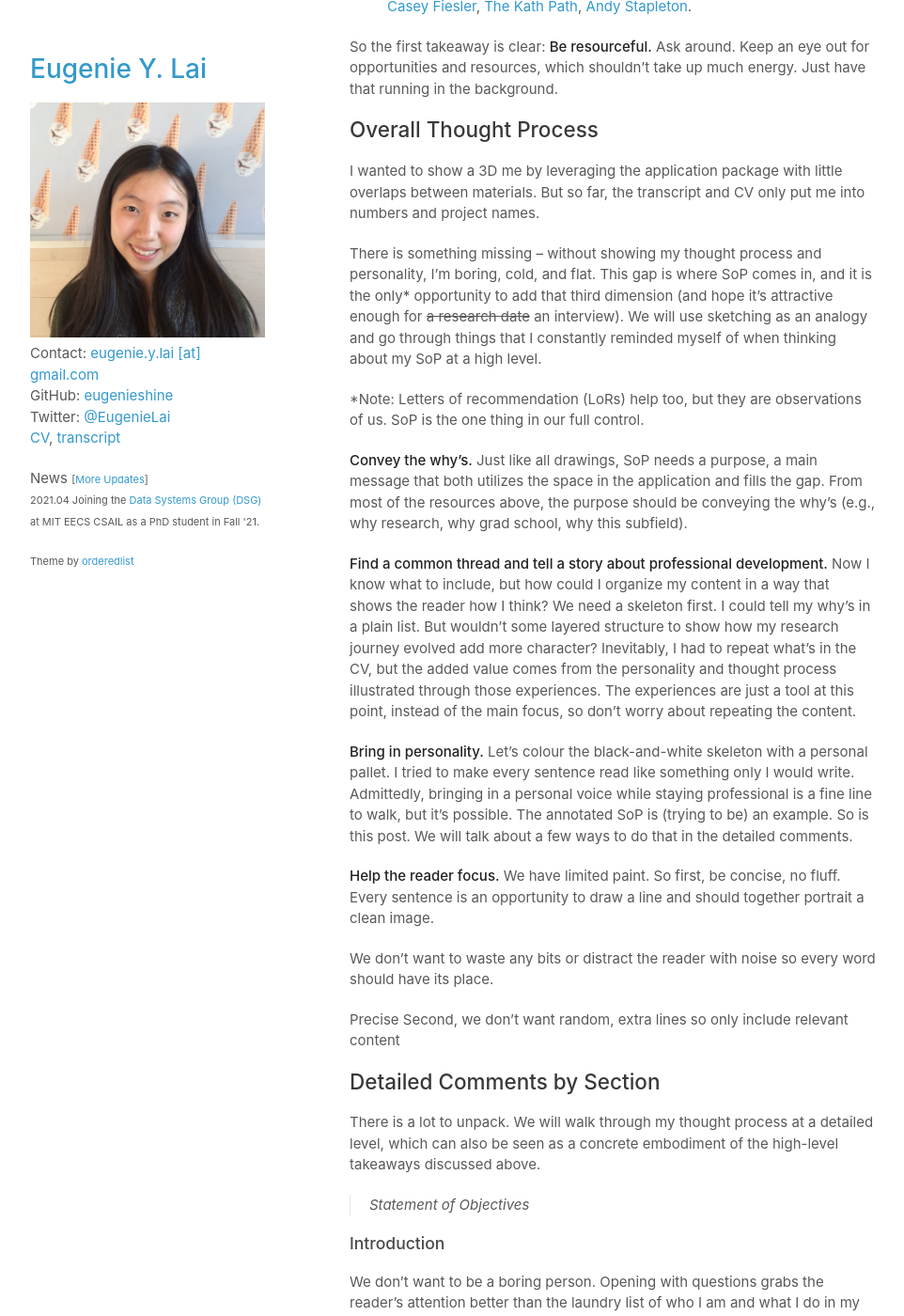
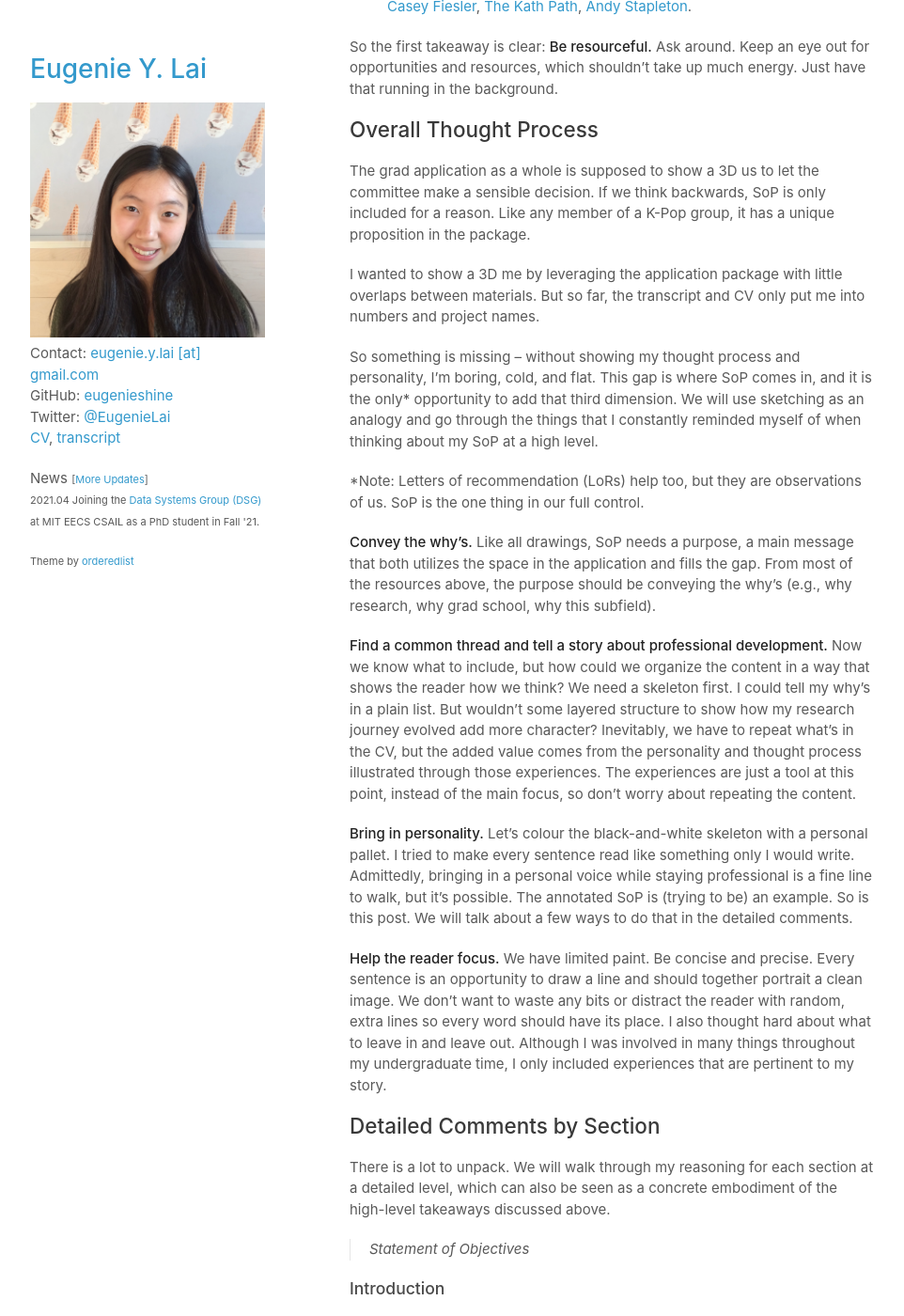
Before and after one commit to eugenielai/eugenielai.github.io, a Jekyll site: the page built from posts/another_annotated_sop.md, in a window 1280 px wide and 1400 px high, scrolled down 1753 px. Shown: the whole window at 94% size, without its empty margins (158-1120 px from the left). Built offline with Jekyll 4.4.1, drawn with Linux system fonts in a browser that asks for light colours; a script that is not in the unit is left out; some of the changed text lies outside the part shown.

Commit message:
update overall

```diff
--- a/posts/another_annotated_sop.md
+++ b/posts/another_annotated_sop.md
@@ -44,29 +44,25 @@ So the first takeaway is clear: **Be resourceful.** Ask around. Keep an eye out
 
 ## Overall Thought Process
 
+The grad application as a whole is supposed to show a 3D us to let the committee make a sensible decision. If we think backwards, SoP is only included for a reason. Like any member of a K-Pop group, it has a unique proposition in the package.
+
 I wanted to show a 3D me by leveraging the application package with little overlaps between materials. But so far, the transcript and CV only put me into numbers and project names.
 
-There is something missing – without showing my thought process and personality, I’m boring, cold, and flat. This gap is where SoP comes in, and it is the only\* opportunity to add that third dimension (and hope it’s attractive enough for <s>a research date</s> an interview). We will use sketching as an analogy and go through things that I constantly reminded myself of when thinking about my SoP at a high level.
+So something is missing – without showing my thought process and personality, I’m boring, cold, and flat. This gap is where SoP comes in, and it is the only\* opportunity to add that third dimension. We will use sketching as an analogy and go through the things that I constantly reminded myself of when thinking about my SoP at a high level.
 
 \*Note: Letters of recommendation (LoRs) help too, but they are observations of us. SoP is the one thing in our full control.
 
-**Convey the why’s.** Just like all drawings, SoP needs a purpose, a main message that both utilizes the space in the application and fills the gap. From most of the resources above, the purpose should be conveying the why’s (e.g., why research, why grad school, why this subfield).
+**Convey the why’s.** Like all drawings, SoP needs a purpose, a main message that both utilizes the space in the application and fills the gap. From most of the resources above, the purpose should be conveying the why’s (e.g., why research, why grad school, why this subfield).
 
-**Find a common thread and tell a story about professional development.** Now I know what to include, but how could I organize my content in a way that shows the reader how I think? We need a skeleton first. I could tell my why’s in a plain list. But wouldn’t some layered structure to show how my research journey evolved add more character? Inevitably, I had to repeat what’s in the CV, but the added value comes from the personality and thought process illustrated through those experiences. The experiences are just a tool at this point, instead of the main focus, so don’t worry about repeating the content.
+**Find a common thread and tell a story about professional development.** Now we know what to include, but how could we organize the content in a way that shows the reader how we think? We need a skeleton first. I could tell my why’s in a plain list. But wouldn’t some layered structure to show how my research journey evolved add more character? Inevitably, we have to repeat what’s in the CV, but the added value comes from the personality and thought process illustrated through those experiences. The experiences are just a tool at this point, instead of the main focus, so don’t worry about repeating the content.
 
 **Bring in personality.** Let’s colour the black-and-white skeleton with a personal pallet. I tried to make every sentence read like something only I would write. Admittedly, bringing in a personal voice while staying professional is a fine line to walk, but it’s possible. The annotated SoP is (trying to be) an example. So is this post. We will talk about a few ways to do that in the detailed comments.
 
-**Help the reader focus.** We have limited paint.
-So first, be concise, no fluff. Every sentence is an opportunity to draw a line and should together portrait a clean image.
-
-We don’t want to waste any bits or distract the reader with noise so every word should have its place.
-
-Precise
-Second, we don’t want random, extra lines so only include relevant content
+**Help the reader focus.** We have limited paint. Be concise and precise. Every sentence is an opportunity to draw a line and should together portrait a clean image. We don’t want to waste any bits or distract the reader with random, extra lines so every word should have its place. I also thought hard about what to leave in and leave out. Although I was involved in many things throughout my undergraduate time, I only included experiences that are pertinent to my story.
 
 ## Detailed Comments by Section
 
-There is a lot to unpack. We will walk through my thought process at a detailed level, which can also be seen as a concrete embodiment of the high-level takeaways discussed above.
+There is a lot to unpack. We will walk through my reasoning for each section at a detailed level, which can also be seen as a concrete embodiment of the high-level takeaways discussed above.
 
 > Statement of Objectives
 
@@ -123,12 +119,12 @@ This section aims to convince the reader that I know the strengths of the progra
 I chose to put my research statement here, not anywhere else. Up to this point, I’ve been signalling pieces about my motivation and research interests using the opening questions, projects, and my why story. The reader now has enough context and is ready for a punch.
 > All my experiences collectively shaped my research interests and motivated me to pursue graduate studies. Today, database systems provide a vital infrastructure to access high volumes of data in a variety of applications. Seeing the user-database barriers and the potential of data-driven decision-making in areas outside of CS (e.g., city planning and sustainability) incites my urge to build my work around the theme of facilitating user interaction with databases. With a deep understanding of the problem space and skills gained through solving problems in this space, I hope to continue this line of work by applying visualization and ML techniques to help database users access and make sense of data.
 
-I find this part becomes more candid and convincing when I **write it as if the PIs would actually read it** (and mine really did). Also, it only becomes attractive when the interest goes both ways (like a date). I wanted to show how they could help me but also what unique skills I could offer.
+I find this part becomes more candid and compelling when I **write it as if the PIs would actually read it** (and mine really did). Also, it only becomes attractive when the interest goes both ways. I wanted to show how they could help me but also what unique skills I could offer.
 > MIT CSAIL’s past and current work indicates its members’ unique strengths on this topic. Specifically, I would be excited to work with Dr. Tim Kraska and Dr. Sam Madden. Dr. Kraska has made outstanding contributions to enabling data analytics for individuals outside of CS using ML-inspired techniques. The sequential features of query sessions discussed in his recent work, IDEBench (SIGMOD’20), are fundamental to my work on sequence-aware query recommendation, where we empirically analyzed the query sequences in two real-life workloads. Extending my work under his supervision would give me strong support in leveraging query session information using ML techniques. My research interests also greatly overlap with Dr. Madden’s work, such as Data Civilizer, on building end-to-end systems to facilitate domain experts with data exploration. I would be excited to work with Dr. Madden by bringing my skills and experience in applying ML techniques to SQL queries.
 
 ### Where I See Myself
 
-I wanted to address why I spent 6 years at UBC, which is relatively uncommon and often raises questions (e.g., if I can handle a rigorous course load). However, it was difficult to word my reason in a professional way at first. So I only briefly mentioned the personal aspect while elaborating on my work experience. Xuan pointed out the key is to **relate our personal struggles to professional development** and helped me further emphasize the value of the experience and how it contributed to my goals in graduate studies.
+I wanted to address why I spent 6 years at UBC, which is relatively uncommon and often raises questions (e.g., if I can handle a rigorous course load). However, it was difficult to word my reason in a professional way at first. So I only briefly mentioned the personal aspect while elaborating on my work experience. Xuan pointed out the key is to **relate personal struggles to professional development** and helped me further emphasize the value of the experience and how it contributed to my goals in graduate studies.
 > As a first-generation college student from a low-income, single-parent family, working puts additional constraints on my course load yet is the most effective way to support myself. Although I spent six years on my undergraduate degree, I did two years of co-op at three different places in industry, non-profit, and academia. While studying full-time, I have also worked part-time in retail, administration, and teaching. Through these valuable experiences, I not only learned about the many real-world challenges that people face on the job, but also discovered research interests that would allow me to address some of those challenges.
 
 Let’s not leave any loose ends and tie the two goals together to wrap up.
@@ -152,7 +148,7 @@ I also learned and applied these general/minor things.
 * Do they know **the field**?
 * Do they know **me**?
 
-Although some advice is generalizable, this sanity check is a reminder to further verify if the information is credible and applicable to me, especially when I get negative (but not necessarily constructive) feedback.
+Although some advice is generalizable, this sanity check is a reminder to further verify if the information is **credible** and **applicable** to me, especially when I get negative (but not necessarily constructive) feedback.
 
 An extreme example is the words from my relatives and family friends when they laughed at my school list. It still hurt at the moment, but the rational me didn’t take their comments to heart because they’re not in CS, and they don’t know my profile. More than a filter to allow in helpful advice, the questions are also shields to protect us, which is much needed in such a sensitive time.
 
```
Also changed, not shown: other parts of posts/another_annotated_sop.md (+3 -3 lines).
